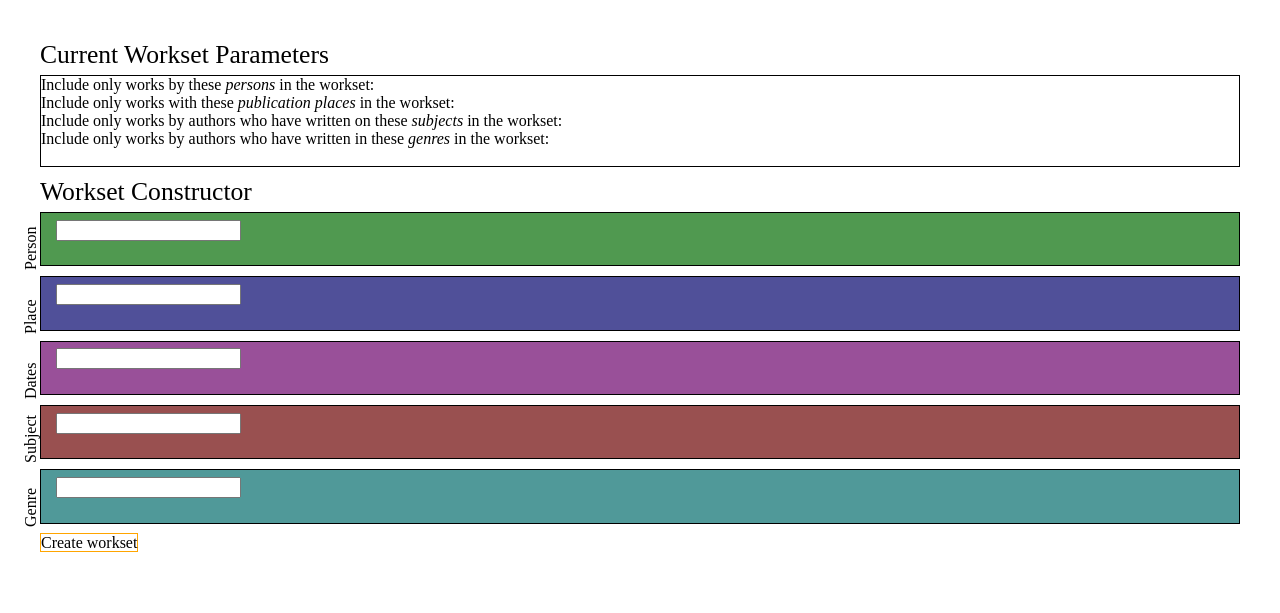
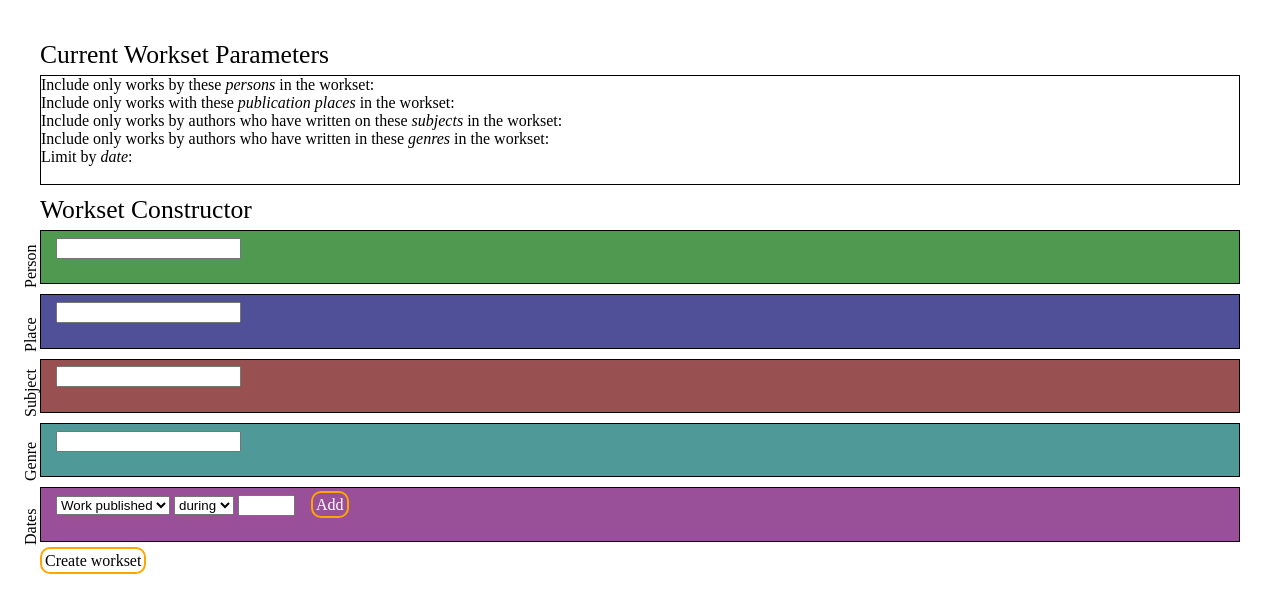
Before and after one commit to oerc-csi/wcsa-ui, a Python web app: template app/templates/construct.html in a window 1280 px wide. Shown: the top 613 px of the page. Run offline with Jinja, Linux system fonts and the light colour scheme; the template is opened without the code that fills it, so the values that code supplies are empty; some libraries are stand-ins or nearby versions.

Commit message:
fully implement dates client-side

```diff
--- a/app/static/elephant-ui.css
+++ b/app/static/elephant-ui.css
@@ -18,7 +18,9 @@ body {
 .button {
     position:relative;
     width:auto;
-    border: 1px solid orange;
+    border: 2px solid orange;
+    border-radius: 10px;
+    padding:3px;
     cursor:pointer;
 }
 
@@ -168,7 +170,8 @@ body {
     clear:both;
     position:relative;
     margin:5px;
-    border-top: 1px solid orange;
+    margin-top: .5em;
+    border-top: 2px solid white;
 }
 .preview div{
     position:relative;
--- a/app/static/elephant-ui.js
+++ b/app/static/elephant-ui.js
@@ -102,6 +102,22 @@ function genreInput(thisItem) {
     }
 
     $("#qgenre .preview .genres").html(previewHtml);
+}
+
+function dateInput(element) {
+    var datetype = $("#datetype").val();
+    var datetypestr = $("#datetype :selected").html();
+    var daterelation = $("#daterelation").val();
+    var daterelationstr = $("#daterelation :selected").html();
+    var date = $("#date").val();
+    datestr = "Dates: " + datetypestr + " " + daterelationstr + " " + date;
+    var includeDates = $("#datesInQuery").html();
+    includeDates += '<div onclick="removeFromQuery(this)" title="' + datestr +
+        '" data-datetype="' + datetype + '" data-daterelation="' + daterelation +
+        '" data-date="' + date + '" >' + datestr + '</div>';
+    $("#datesInQuery").html(includeDates);
+
+
 }
 
 function expandItems(thisItem) {
@@ -259,5 +275,6 @@ $(document).ready(function() {
     $("#place").val("");
     $("#subject").val("");
     $("#genre").val("");
+    $("#date").val("");
     $(".preview").css("display", "none");
 });
--- a/app/templates/construct.html
+++ b/app/templates/construct.html
@@ -15,6 +15,8 @@
            <div id="subjectsInQuery"> </div>
            <span class="genresIncludedHeader">Include only works by authors who have written in these <em>genres</em> in the workset:</span>
            <div id="genresInQuery"> </div>
+           <span class="datesIncludedHeader">Limit by <em>date</em>:</span>
+           <div id="datesInQuery"> </div>
            <br/>
        </div>
         <div class="constructor-head">Workset Constructor</div>
@@ -46,19 +48,6 @@
                        <div class = "places"></div>
                    </div>
                 </div>
-                <div class="queryitemlabel">Dates</div>
-                <div class="queryitem" id="qdate">
-                    <input type="text" id="date" onKeyUp="dateInput(this)">
-                    <div id="qdates">
-                    </div>
-                   <div class="controls">
-                      <span class="button" onclick="includeSelectedDates(this)">Add selected</span>
-                      <span class="button" onclick="includeListedDates(this)">Add all listed</span>
-                  </div>
-                   <div class="preview">
-                       <div class = "dates"></div>
-                   </div>
-                </div>
                 <div class="queryitemlabel">Subject</div>
                 <div class="queryitem" id="qsubject">
                     <input type="text" id="subject" onKeyUp="subjectInput(this)">
@@ -81,8 +70,31 @@
                       <span class="button" onclick="includeSelectedGenres(this)">Add selected</span>
                       <span class="button" onclick="includeListedGenres(this)">Add all listed</span>
                   </div>
+                   <div class="preview">
+                       <div class = "genres"></div>
+                   </div>
+                </div>
+                <div class="queryitemlabel">Dates</div>
+                <div class="queryitem" id="qdate">
+                    <select name="datetype" id="datetype">
+                        <option value="workpub" selected="selected">Work published</option>
+                        <option value="birth">Author born</option>
+                        <option value="death">Author died</option>
+                        <option value="fl-from">Author fl. from</option>
+                        <option value="fl-to">Author fl. until</option>
+                    </select>
+                    <select name="daterelation" id="daterelation">
+                        <option value="&equals;" selected="selected">during</option>
+                        <option value="<">before</option>
+                        <option value=">">after</option>
+                    </select>
+                    <input type="text" value="" size="4" maxlength="4" id="date" title="Format: YYYY"><span class="button" onclick="dateInput(this)">Add</span>
+                  <div class="controls">
+                      <span class="button" onclick="includeSelectedDates(this)">Add selected</span>
+                      <span class="button" onclick="includeListedDates(this)">Add all listed</span>
+                  </div>
                    <div class="preview last">
-                       <div class = "genres"></div>
+                       <div class = "dates"></div>
                    </div>
                 </div>
            </div>
```
Also changed, not shown: 1 other file.
